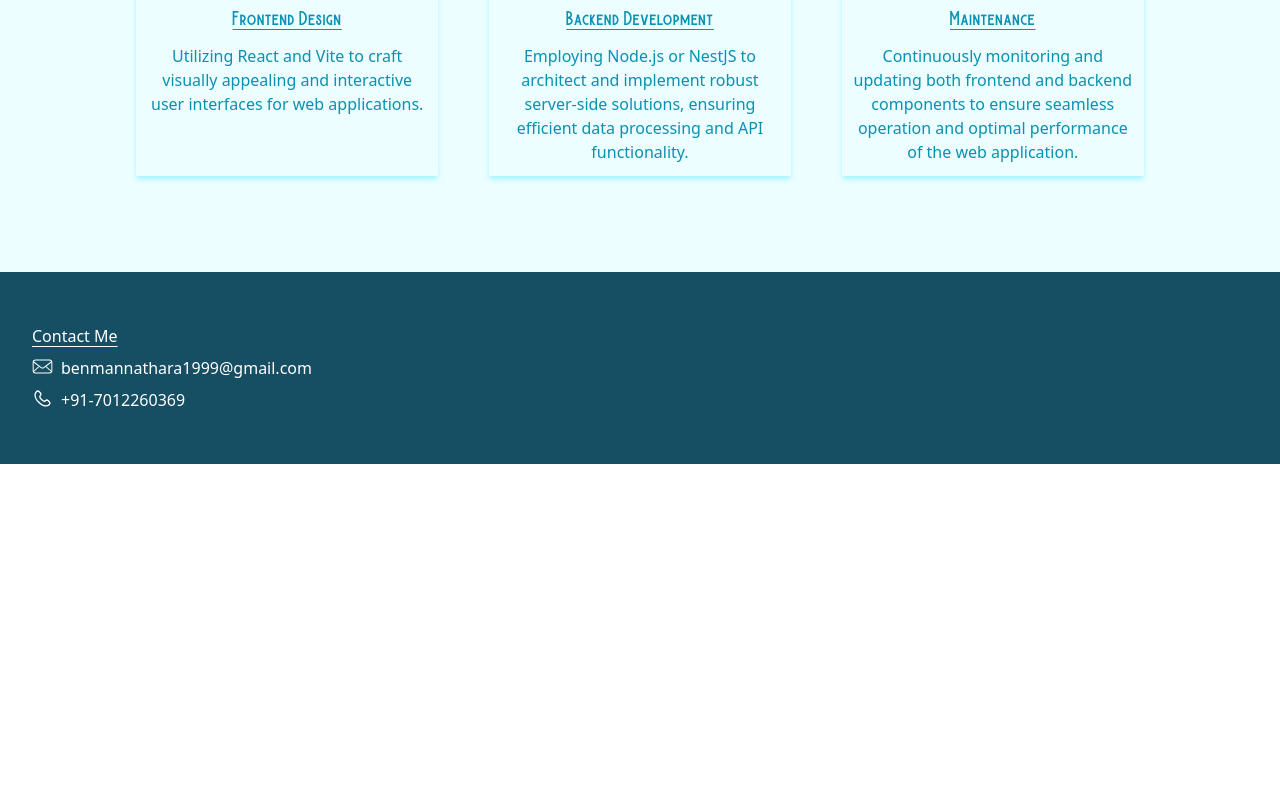
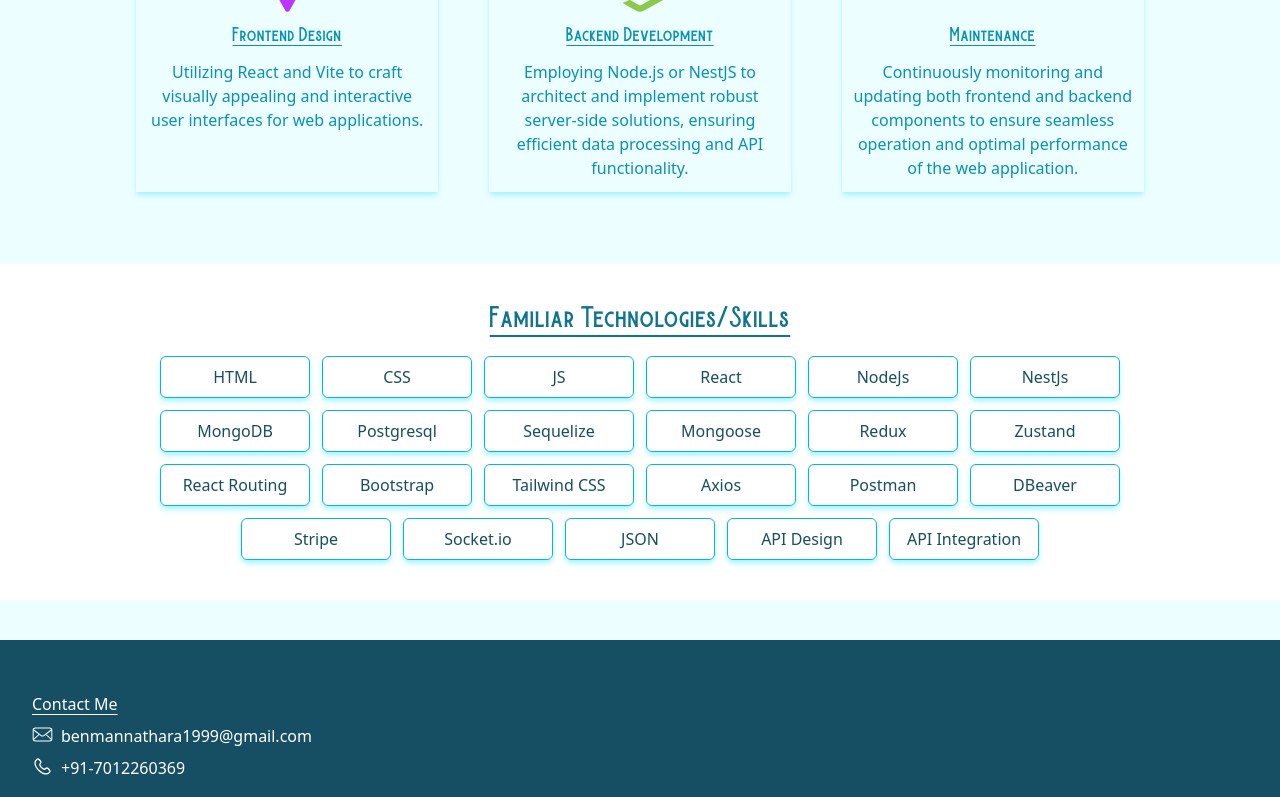
Before and after one commit to rengoku-senpei/rengoku-senpei.github.io, a React (Vite) app: page / in a window 1280 px wide. Shown: the part 996-1793 px from the top of the page. Before the commit the page ends 1460 px from the top, so only its background shows below. Built offline with nearby package versions, Linux system fonts and the light colour scheme.

Commit message:
Profile pic and other updates

```diff
--- a/src/components/Homepage/index.jsx
+++ b/src/components/Homepage/index.jsx
@@ -6,6 +6,31 @@ import { DarkIco, EmailIcon, LightIco, PhoneIco } from './Icons';
 const HomePage = () => {
   const [darkMode, setDarkMode] = useState(false);
   const [isLoadingImage, setIsLoadingImage] = useState(true);
+  const skills = [
+    'HTML',
+    'CSS',
+    'JS',
+    'React',
+    'NodeJs',
+    'NestJs',
+    'MongoDB',
+    'Postgresql',
+    'Sequelize',
+    'Mongoose',
+    'Redux',
+    'Zustand',
+    'React Routing',
+    'Bootstrap',
+    'Tailwind CSS',
+    'Axios',
+    'Postman',
+    'DBeaver',
+    'Stripe',
+    'Socket.io',
+    'JSON',
+    'API Design',
+    'API Integration',
+  ];
 
   const handleImageLoad = () => {
     setIsLoadingImage(false);
@@ -46,7 +71,7 @@ const HomePage = () => {
               />
             </div>
 
-            <div className="flex flex-col px-[20px] py-[20px] md:px-[80px] md:py-[40px] lg:px-[120px] lg:py-[40px] gap-2">
+            <div className="flex flex-col px-[20px] py-[20px] md:px-[80px] md:py-[40px] lg:px-[120px] lg:py-[40px] gap-2 bg-white mt-4">
               <div className="text-cyan-700 md:text-2xl text-lg font-burtons  text-center underline underline-offset-8">
                 Overview
               </div>
@@ -108,6 +133,21 @@ const HomePage = () => {
                 </div>
               </div>
             </div>
+            <div className="flex flex-col px-[20px] py-[20px] md:px-[80px] md:py-[40px] lg:px-[120px] lg:py-[40px] gap-5 bg-white mt-4">
+              <div className="text-cyan-700 md:text-2xl text-lg font-burtons  text-center underline underline-offset-8">
+                Familiar Technologies/Skills
+              </div>
+              <div className="flex gap-3 flex-wrap items-center justify-center">
+                {skills.map((e, i) => (
+                  <div
+                    className="border border-cyan-500 md:p-2 p-1 rounded-md text-cyan-900 md:w-[150px] text-center shadow-md shadow-cyan-200 w-[110px] md:text-base text-sm"
+                    key={i}
+                  >
+                    {e}
+                  </div>
+                ))}
+              </div>
+            </div>
           </div>
         </main>
         <footer className="bg-cyan-900 flex flex-col md:h-[24vh] h-[15vh] md:p-8 p-4 justify-center text-sm md:text-base">
```
